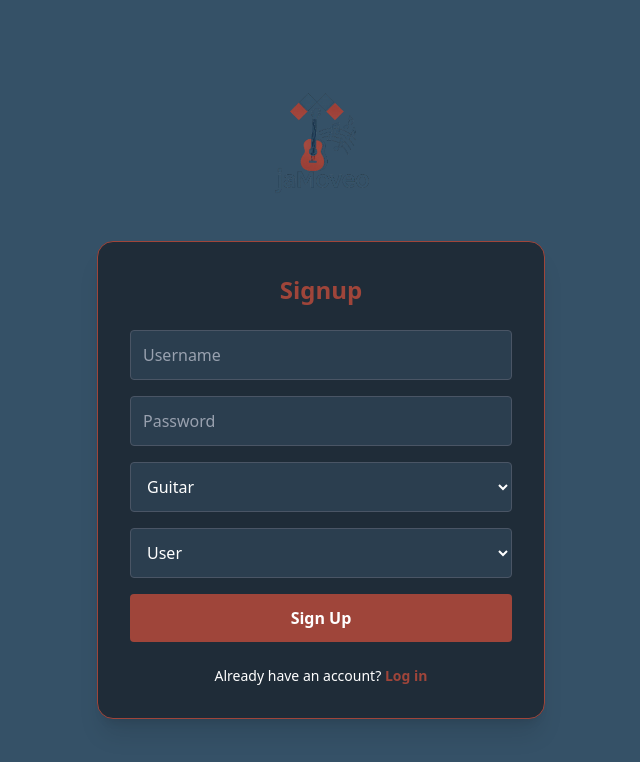
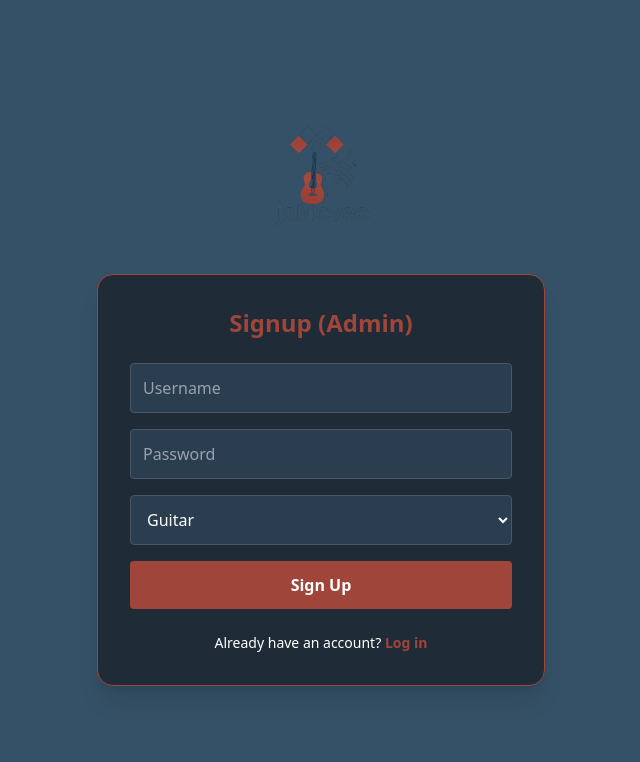
Before and after one commit to Ben-Kilinski/Moveo, a React (Vite) app in the folder jaMoveo-client/: page /admin/signup in a window 1280 px wide. Shown: the top 762 px of the page, without its empty margins (319-959 px from the left). Built offline with nearby package versions, Linux system fonts and the light colour scheme; no server answers.

Commit message:
IS ADMIN BOLEAN

```diff
--- a/jaMoveo-client/src/pages/SignupPage.tsx
+++ b/jaMoveo-client/src/pages/SignupPage.tsx
@@ -1,14 +1,23 @@
-import { useState } from 'react';
+import { useState, useEffect } from 'react';
 import moveoLogo from '../assets/jamoveologo.png';
 import { useNavigate } from 'react-router-dom';
 
-export default function SignupPage() {
+interface SignupPageProps {
+  isAdmin?: boolean; // prop opcional
+}
+
+export default function SignupPage({ isAdmin = false }: SignupPageProps) {
   const [username, setUsername] = useState('');
   const [password, setPassword] = useState('');
   const [instrument, setInstrument] = useState('guitar');
-  const [role, setRole] = useState<'user' | 'admin'>('user'); // novo state
+  const [role, setRole] = useState<'user' | 'admin'>(isAdmin ? 'admin' : 'user'); // inicia baseado em isAdmin
   const [message, setMessage] = useState('');
   const navigate = useNavigate();
+
+  // Se a prop isAdmin mudar, atualize o role (caso dinâmico)
+  useEffect(() => {
+    if (isAdmin) setRole('admin');
+  }, [isAdmin]);
 
   const handleSubmit = async (e: React.FormEvent) => {
     e.preventDefault();
@@ -24,6 +33,8 @@ export default function SignupPage() {
       if (!res.ok) throw new Error(data.error || 'Signup failed');
 
       setMessage('User created successfully ✅');
+      // opcional: redirecionar após sucesso
+      // navigate('/login');
     } catch (err: any) {
       setMessage(err.message);
     }
@@ -35,7 +46,7 @@ export default function SignupPage() {
 
       <div className="bg-[#1f2c38] p-8 rounded-2xl shadow-xl w-full max-w-md border border-[#9F453A]">
         <h1 className="text-2xl font-bold mb-6 text-center text-[#9F453A]">
-          Signup
+          Signup {isAdmin ? '(Admin)' : ''}
         </h1>
 
         <form onSubmit={handleSubmit} className="space-y-4">
@@ -68,7 +79,8 @@ export default function SignupPage() {
             <option value="vocals">Vocals</option>
           </select>
 
-          {/* NOVO CAMPO PARA ESCOLHER USER OU ADMIN */}
+          {/* Mostra o select só se NÃO for admin */}
+          {!isAdmin && (
             <select
               className="w-full bg-[#2b3e4f] border border-gray-600 p-3 rounded text-white focus:outline-none focus:ring-2 focus:ring-[#9F453A]"
               value={role}
@@ -77,6 +89,7 @@ export default function SignupPage() {
               <option value="user">User</option>
               <option value="admin">Admin</option>
             </select>
+          )}
 
           <button
             type="submit"
```
Lines whose indentation alone changed are shown as unchanged.
